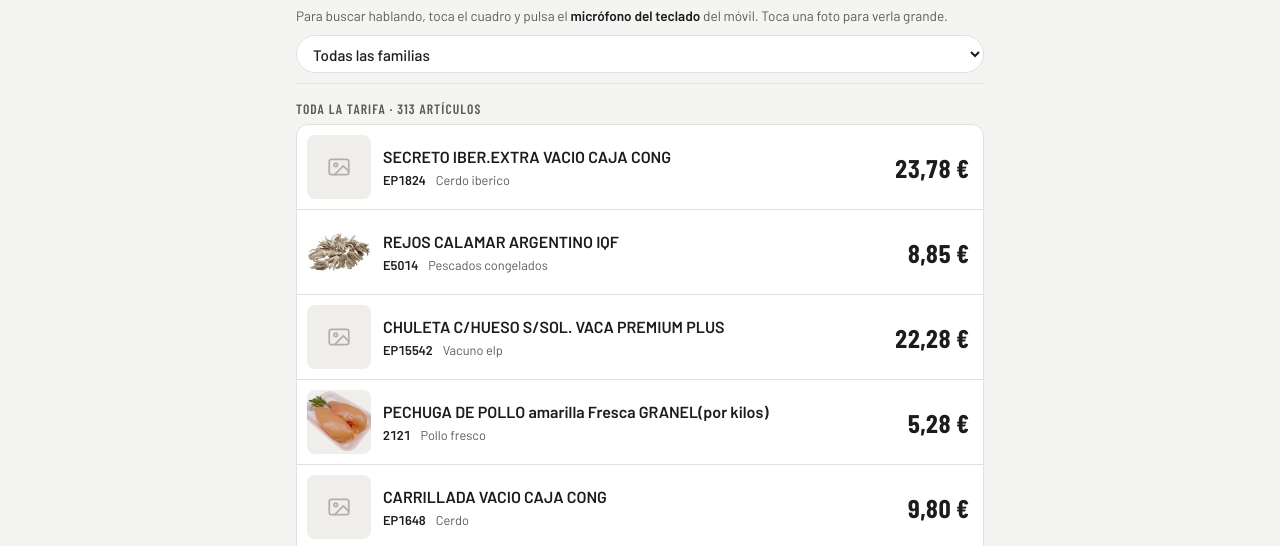
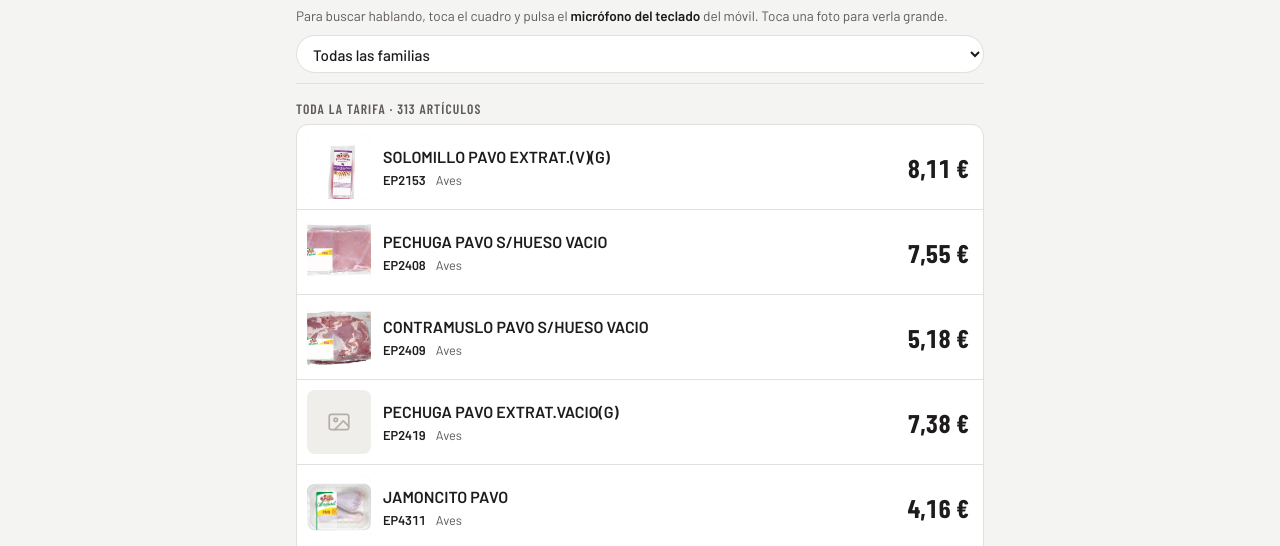
Before and after one commit to congela2-coder/tarifa-alexpascual, a plain HTML site: page index.html in a window 1280 px wide. Shown: the part 231-777 px from the top of the page. Drawn offline with nearby package versions, Linux system fonts and the light colour scheme.

Commit message:
Ordenar productos por familia (alfabético) y código (numéricos primero)
Co-Authored-By: Claude Opus 5.5 <noreply@anthropic.com>
Claude-Session: https://claude.ai/code/session_019b6SxkjCBkkDUdZz7tpt2N

```diff
--- a/index.html
+++ b/index.html
@@ -107,6 +107,10 @@ const items=RAW.map(([c,d,p,f])=>{
   if(/S\/|SIN /i.test(d))exp.push('sin');if(/C\/|CON /i.test(d))exp.push('con');
   return {c,cn:norm(c).replace(/ /g,''),d,p,f,dt:exp.map(stem),ft:norm(f).split(' ').map(stem)};
 });
+// Orden: familia alfabética; dentro, primero códigos numéricos (de menor a mayor) y luego los de letras
+const isNum=c=>/^\d/.test(c);
+items.sort((a,b)=>a.f.localeCompare(b.f,'es',{sensitivity:'base'})||(isNum(b.c)-isNum(a.c))||
+  (isNum(a.c)?parseFloat(a.c)-parseFloat(b.c):0)||a.c.localeCompare(b.c,'es',{numeric:true}));
 const $=id=>document.getElementById(id);
 const fmt=n=>n.toLocaleString('es-ES',{minimumFractionDigits:2,maximumFractionDigits:2});
 const cap=s=>s.charAt(0)+s.slice(1).toLowerCase();
```
Also changed, not shown: _fuente/template.html (+4 -0 lines).
